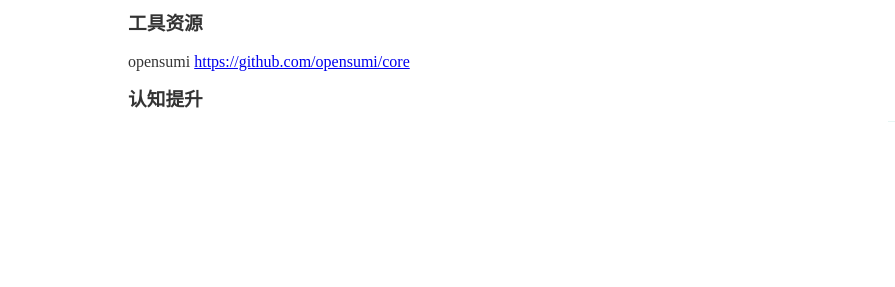
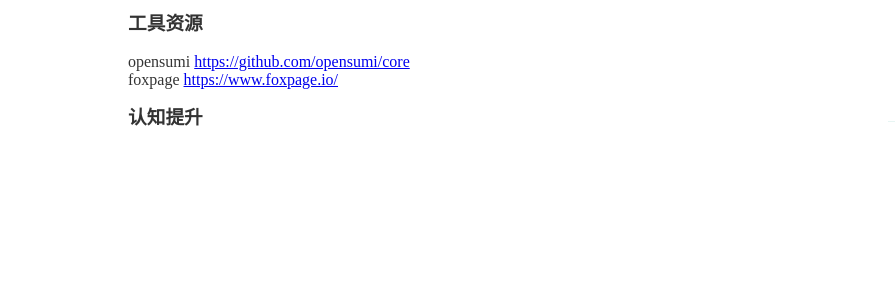
Before and after one commit to hzzheng/blog, a Gatsby site: page /weekly/76 in a window 1280 px wide. Shown: the part 258-545 px from the top of the page, 0-895 px from the left. Built offline with nearby package versions, Linux system fonts and the light colour scheme; Gatsby itself is replaced by a stand-in of ours; some packages are replaced by stand-ins of ours; some icons are missing; what typography-theme-fairy-gates would draw is missing.

Commit message:
chore: update

```diff
--- a/src/weekly/76.md
+++ b/src/weekly/76.md
@@ -12,5 +12,6 @@ tags: ["weekly"]
 
 ### 工具资源
 1. opensumi https://github.com/opensumi/core
+2. foxpage https://www.foxpage.io/
 
 ### 认知提升
```
